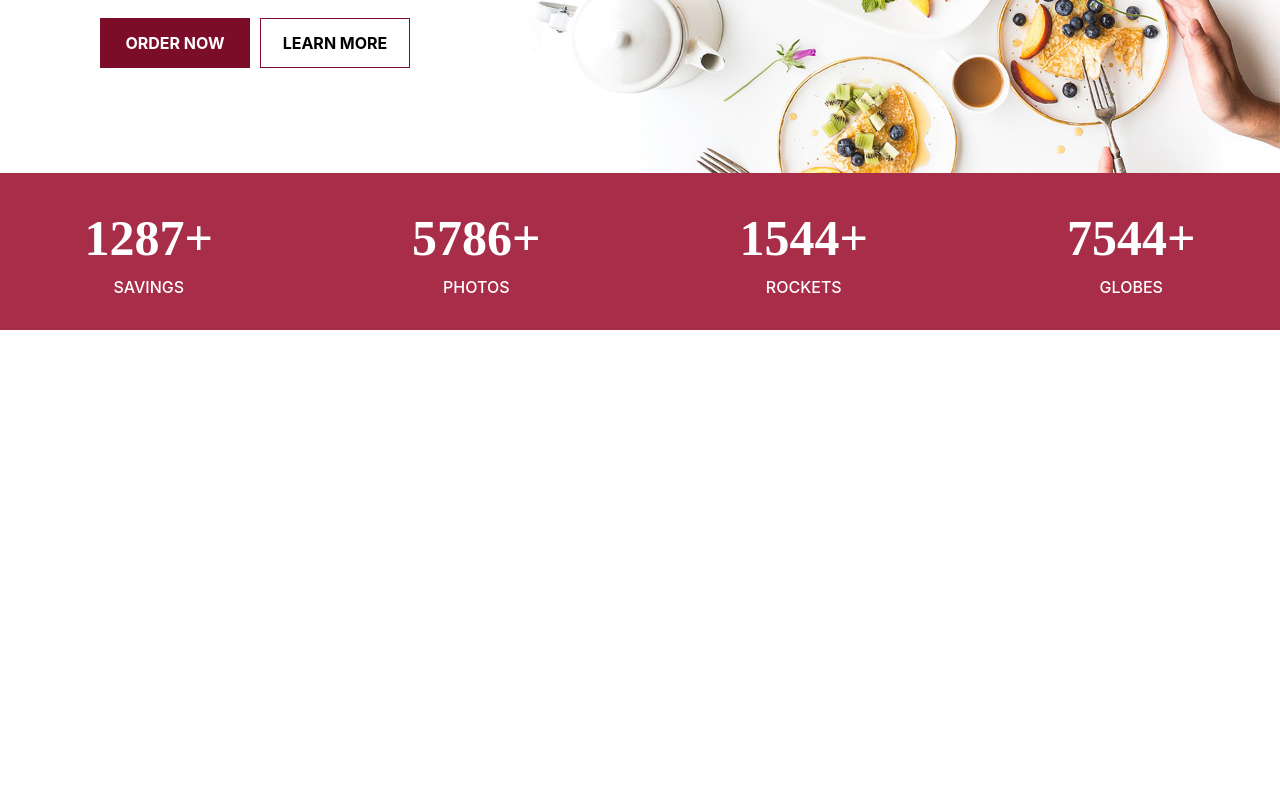
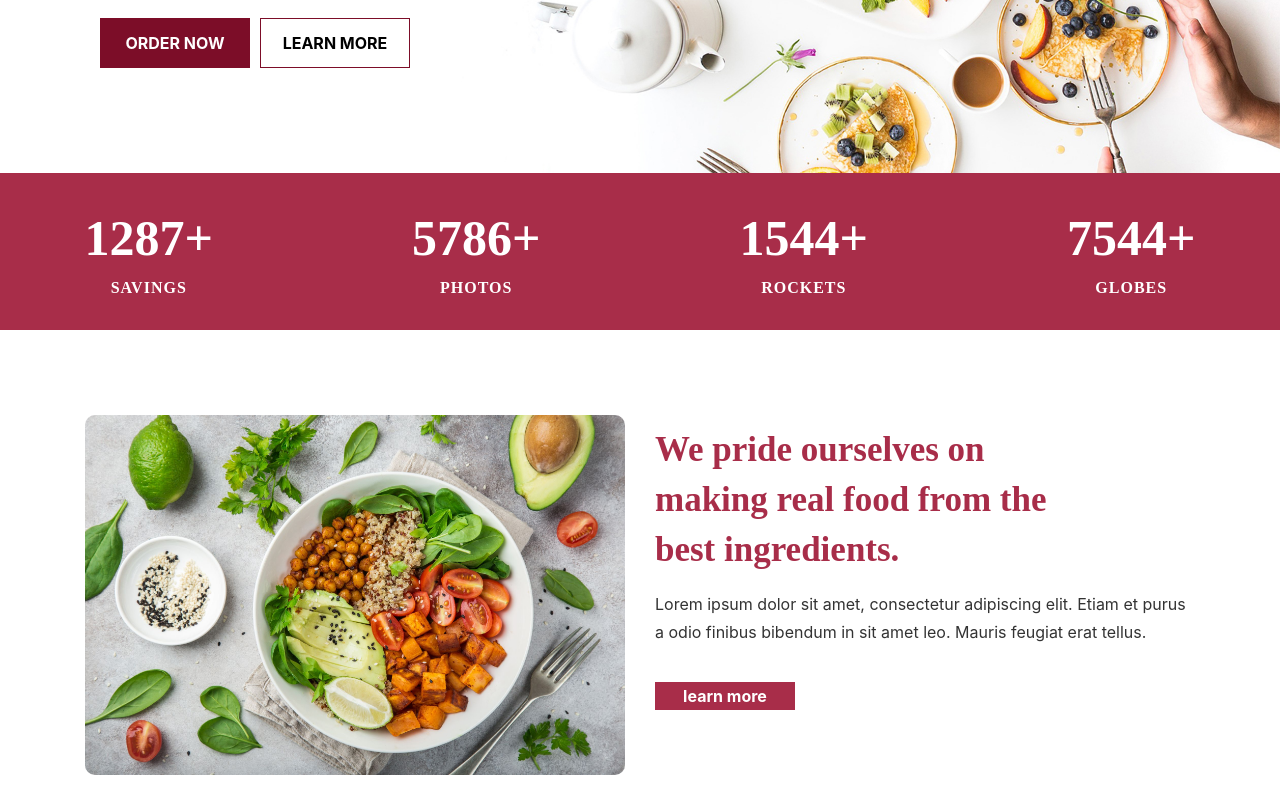
Before and after one commit to midaismael/Restaurant, a React (Create React App) app: page / in a window 1280 px wide. Shown: the part 462-1262 px from the top of the page. Before the commit the page ends 800 px from the top, so only its background shows below. Built offline with nearby package versions, Linux system fonts and the light colour scheme.

Commit message:
prideimg

```diff
--- a/src/components/Home/Home.css
+++ b/src/components/Home/Home.css
@@ -5,6 +5,11 @@
     height: auto;
     text-align: center;
     overflow: hidden;
+    margin-top: 0px;
+}
+
+.numbers row{
+    margin: 10px 0px;
 }
 
 .numbers h2 {
@@ -17,4 +22,65 @@
 .numbers h6{
     text-transform: uppercase;
     color: #fff;
+    font-family: 'Tajwal';
+    font-weight: bold;
+    letter-spacing: 1px;
 }
+
+/*css to the pride section*/
+.pride {
+    background-color: transparent;
+    padding: 25px 0px;
+    max-width: 100%;
+    height: auto;
+    overflow: hidden;
+    margin-top: 60px;
+}
+
+.pride img{
+    max-width: 100%;
+    border-radius: 10px;
+}
+
+.pride h2{
+    font-size: 35px;
+    font-weight: bold;
+    width: 80%;
+    margin: 10px 0px;
+    color: #a82d49;
+    font-family: 'Tajwal';
+    line-height: 50px;
+}
+
+.pride p{
+    font-size: 16px;
+    line-height: 28px;
+    color: #333;
+    margin-top: 15px;
+}
+
+.pride button{
+    background-color: #a82d49;
+    border: 1px solid #a82d49;
+    box-sizing: border-box;
+    width: 140px;
+    text-align: center ;
+    margin-top: 20px;
+    transition: .2s ease;
+}
+
+.pride button a{
+    display: block;
+    color: #fff;
+    text-decoration: none !important;
+    font-weight: bold;
+}
+
+.pride button:hover a{
+    color: #a82d49;
+    transition: .2s ease;
+}
+
+.pride button:hover{
+    background-color: #fff;
+}
--- a/src/components/Home/Home.js
+++ b/src/components/Home/Home.js
@@ -1,6 +1,8 @@
 import React, { Fragment } from "react";
 import Header from "./Header";
-import "./Home.css"
+import "./Home.css";
+import prideimg from './../../assets/1.png'
+
 
 const Home = () => {
     return (
@@ -30,6 +32,22 @@
                 </div>
 
             </section>
+            <section className='pride'>
+                <div className="container">
+                    <div className="row">
+                        <div className="col-md-6">
+                            <img src={prideimg} title='prideimg' alt="" />
+                        </div>
+                        <div className="col-md-6">
+                            <h2>
+                            We pride ourselves on making real food from the best ingredients.
+                            </h2>
+                            <p>Lorem ipsum dolor sit amet, consectetur adipiscing elit. Etiam et purus a odio finibus bibendum in sit amet leo. Mauris feugiat erat tellus.</p>
+                            <button><a href="#A">learn more</a></button>
+                        </div>
+                    </div>
+                </div>
+            </section>
         </Fragment>
 
     )
```
Also changed, not shown: src/assets/girl.jpg (renamed from src/assets/1.jpg).
